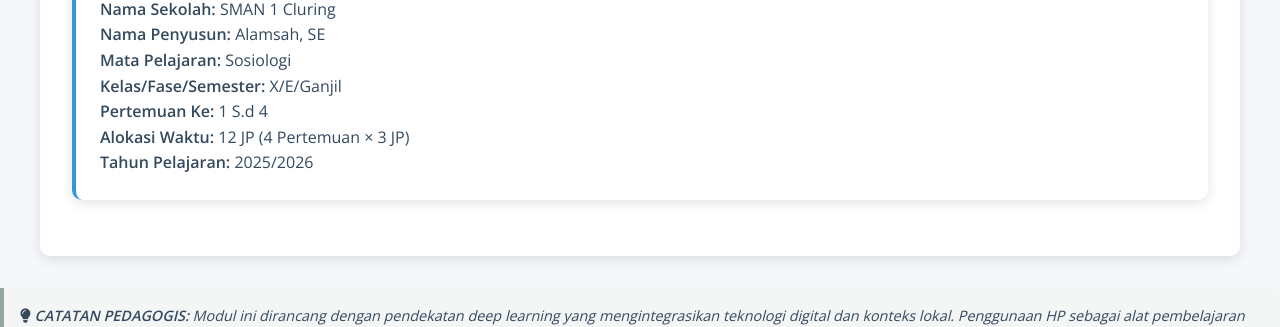
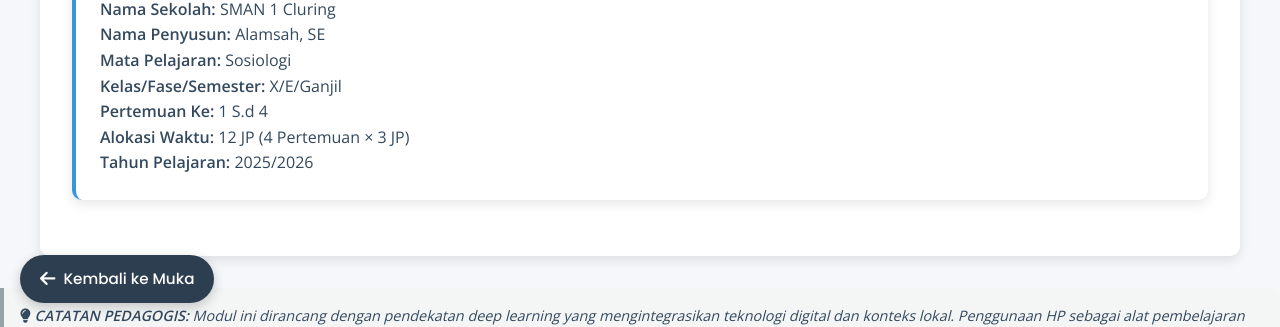
Before and after one commit to alam21234/alam21234, a plain HTML site: page Modulajar_1-4_kelas_X_sosiologi.html in a window 1280 px wide. Shown: the part 477-804 px from the top of the page. Drawn offline with nearby package versions, Linux system fonts and the light colour scheme.

Commit message:
Update Modulajar_1-4_kelas_X_sosiologi.html

```diff
--- a/Modulajar_1-4_kelas_X_sosiologi.html
+++ b/Modulajar_1-4_kelas_X_sosiologi.html
@@ -304,6 +304,49 @@
       margin-left: 10px;
       font-weight: 600;
     }
+
+    /* --- TAMBAHAN: Tombol Kembali ke Halaman Muka --- */
+    .back-home-btn {
+      position: fixed;
+      bottom: 20px;
+      left: 20px;
+      background: var(--dark);
+      color: white;
+      padding: 12px 20px;
+      border-radius: 30px;
+      text-decoration: none;
+      font-family: 'Poppins', sans-serif;
+      font-size: 0.95rem;
+      font-weight: 500;
+      box-shadow: 0 4px 12px rgba(0, 0, 0, 0.2);
+      z-index: 100;
+      display: flex;
+      align-items: center;
+      gap: 8px;
+      transition: all 0.3s ease;
+      border: none;
+      cursor: pointer;
+    }
+
+    .back-home-btn:hover {
+      background: var(--primary);
+      transform: translateY(-3px);
+      box-shadow: 0 6px 16px rgba(52, 152, 219, 0.4);
+    }
+
+    .back-home-btn i {
+      font-size: 1.1rem;
+    }
+
+    @media (max-width: 768px) {
+      .back-home-btn {
+        left: 15px;
+        bottom: 15px;
+        font-size: 0.9rem;
+        padding: 10px 16px;
+      }
+    }
+    /* --- Akhir Tambahan --- */
 
     /* Responsive */
     @media (max-width: 768px) {
@@ -1011,6 +1054,11 @@
     <p>© 2025 SMAN 1 Cluring | Modul Ajar Deep Learning Sosiologi | Hak Cipta Dilindungi</p>
   </footer>
 
+  <!-- Tombol Kembali ke Halaman Muka -->
+  <a href="index.html" class="back-home-btn" aria-label="Kembali ke Halaman Muka">
+    <i class="fas fa-arrow-left"></i> Kembali ke Muka
+  </a>
+
   <script>
     // Tab navigation
     document.addEventListener('DOMContentLoaded', function() {
```
